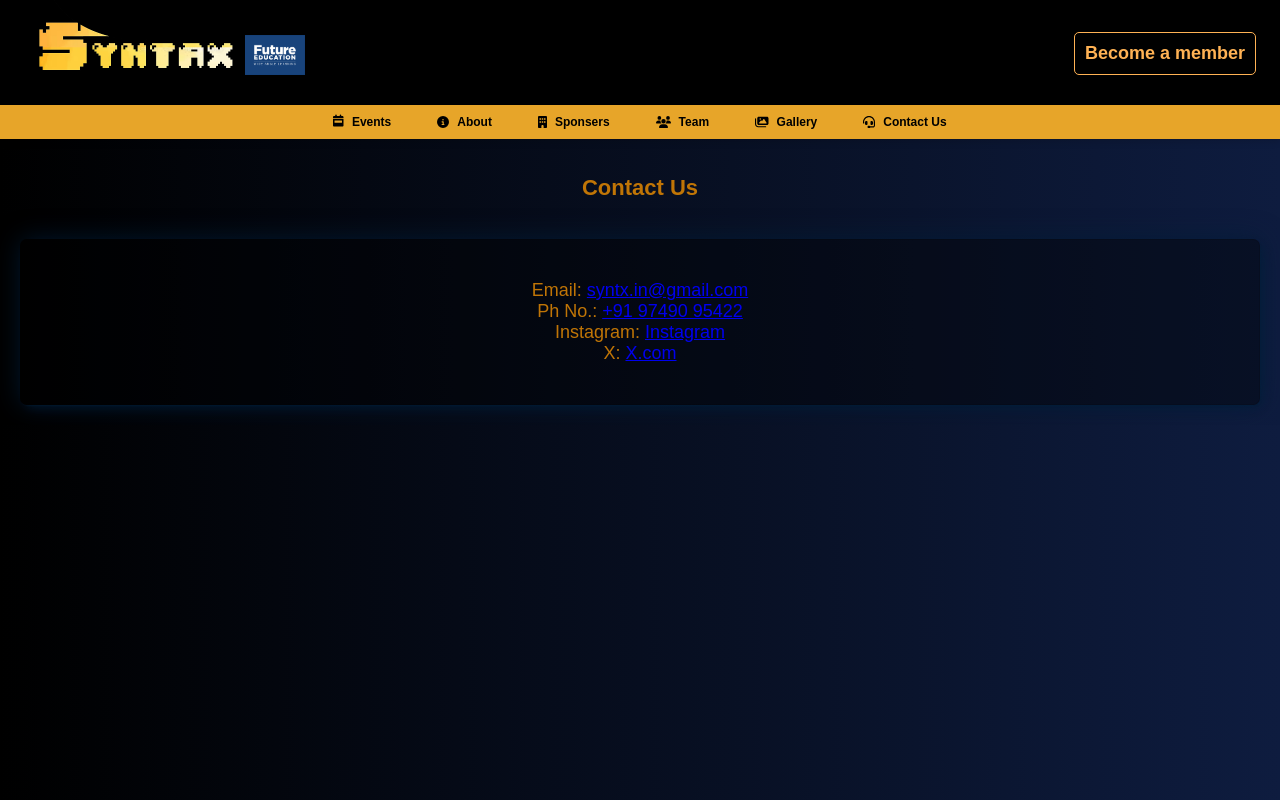
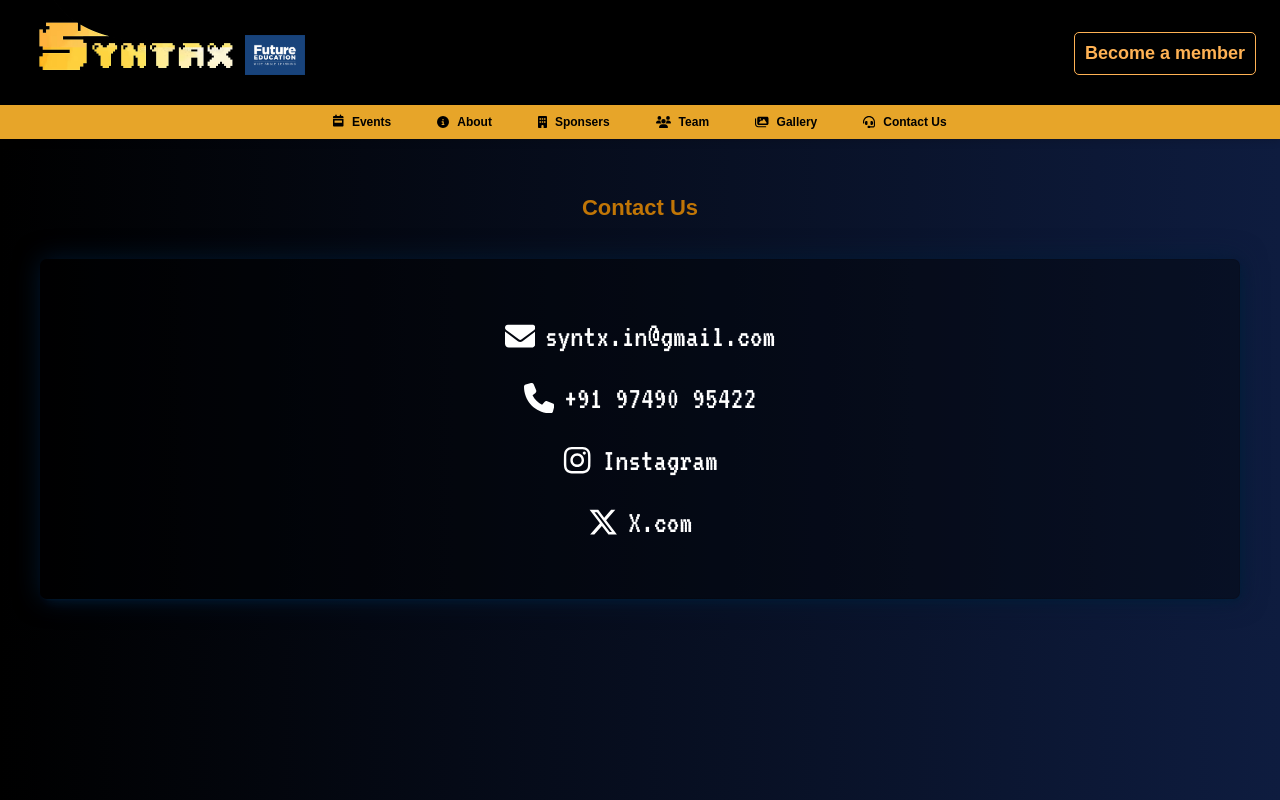
Before and after one commit to SoumyaOk4-4/Syntax-FIEM, a React (Create React App) app: page /contact in a window 1280 px wide. Built offline with nearby package versions, Linux system fonts and the light colour scheme; a web font is replaced by a local one.

Commit message:
contact us v.2

```diff
--- a/package.json
+++ b/package.json
@@ -3,6 +3,8 @@
   "version": "0.1.0",
   "private": true,
   "dependencies": {
+    "@fortawesome/fontawesome-svg-core": "^6.7.2",
+    "@fortawesome/free-brands-svg-icons": "^6.7.2",
     "@fortawesome/free-solid-svg-icons": "^6.7.2",
     "@fortawesome/react-fontawesome": "^0.2.2",
     "@testing-library/dom": "^10.4.0",
@@ -11,6 +13,7 @@
     "@testing-library/user-event": "^13.5.0",
     "react": "^19.0.0",
     "react-dom": "^19.0.0",
+    "react-icons": "^5.5.0",
     "react-router-dom": "^7.3.0",
     "react-scripts": "5.0.1",
     "web-vitals": "^2.1.4"
--- a/src/App.css
+++ b/src/App.css
@@ -5,14 +5,21 @@
 }
 
 @font-face {
-  font-family: "MyCustomFont1";
+  font-family: "Font1";
   src: url("../public/fonts/pixel1.TTF") format("truetype");
   font-weight: normal;
   font-style: normal;
 }
 
+@font-face {
+  font-family: "Font2";
+  src: url("../public/fonts/pixel2.ttf") format("truetype");
+  font-weight: normal;
+  font-style: normal;
+}
+
 body {
-  font-family: "MyCustomFont1", sans-serif;
+  font-family: "Font1", sans-serif;
 }
 
 body {
@@ -579,3 +586,46 @@ nav .menu span {
     transform: translateX(-100%);
   }
 }
+
+/* contacts */
+.contact-container {
+  text-align: center;
+  padding: 20px;
+}
+
+.contact-item {
+  display: flex;
+  align-items: center;
+  justify-content: center;
+  margin: 10px 0;
+  padding: 10px;
+  border-radius: 8px;
+  transition: transform 0.2s ease-in-out;
+  font-family: "Font2";
+}
+
+.contact-item:hover {
+  transform: scale(1.05);
+}
+
+.contact-icon {
+  font-size: 1.9rem;
+  color: #ffffff;
+  margin-right: 10px;
+}
+
+.contact-link {
+  text-decoration: none;
+  font-size: 2rem;
+  color: #ffffff;
+  font-weight: 500;
+}
+
+.contact-link:hover {
+  color: #ffd358;
+}
+
+.about-txt{
+  font-family: "Font2";
+  font-size: 1.5rem;
+}
--- a/src/components/About.jsx
+++ b/src/components/About.jsx
@@ -4,7 +4,7 @@ function About() {
       <h1>About</h1>
       <br />
       <div className="web-content-container">
-        <div className="fadein_fadeout web-content">
+        <div className="fadein_fadeout web-content about-txt">
           Welcome to SYNTAX, the vibrant tech community of Future Institute of
           Engineering and Management (FIEM), Kolkata, dedicated to nurturing
           innovation, creativity, and collaboration among students. Our goal is
--- a/src/components/Contact.jsx
+++ b/src/components/Contact.jsx
@@ -1,15 +1,47 @@
+import { FaEnvelope, FaPhone, FaInstagram, FaXTwitter } from "react-icons/fa6";
+
 function Contact() {
   return (
-    <>
+    <div className="contact-container">
       <h1>Contact Us</h1>
       <br />
       <div className="fadein_fadeout web-content">
-        Email: <a href="mailto:syntx.in@gmail.com">syntx.in@gmail.com</a> <br />
-        Ph No.: <a href="tel:+919749095422">+91 97490 95422</a><br />
-        Instagram: <a href="http://www.instagram.com/syntx.in/" target="_blank" rel="noopener noreferrer">Instagram</a> <br />
-        X: <a href="http://x.com/SyntxIn" target="_blank" rel="noopener noreferrer">X.com</a> <br />
+        <div className="contact-item">
+          <FaEnvelope className="contact-icon" />
+          <a href="mailto:syntx.in@gmail.com" className="contact-link">
+            syntx.in@gmail.com
+          </a>
+        </div>
+        <div className="contact-item">
+          <FaPhone className="contact-icon" />
+          <a href="tel:+919749095422" className="contact-link">
+            +91 97490 95422
+          </a>
+        </div>
+        <div className="contact-item">
+          <FaInstagram className="contact-icon" />
+          <a
+            href="http://www.instagram.com/syntx.in/"
+            target="_blank"
+            rel="noopener noreferrer"
+            className="contact-link"
+          >
+            Instagram
+          </a>
+        </div>
+        <div className="contact-item">
+          <FaXTwitter className="contact-icon" />
+          <a
+            href="http://x.com/SyntxIn"
+            target="_blank"
+            rel="noopener noreferrer"
+            className="contact-link"
+          >
+            X.com
+          </a>
+        </div>
       </div>
-    </>
+    </div>
   );
 }
 
--- a/src/components/Events.jsx
+++ b/src/components/Events.jsx
@@ -3,7 +3,7 @@ function Events() {
     <>
       <h1>Events</h1>
       <br /><br /><br /><br /><br /><br /><br />
-      <span style={{color:"gray"}}>Coming Soon...</span>
+      <span style={{color:"gray", fontSize:"1.5rem"}}>Coming Soon...</span>
     </>
   );
 }
--- a/src/components/Gallery.jsx
+++ b/src/components/Gallery.jsx
@@ -3,7 +3,7 @@ function Gallery() {
     <>
       <h1>Gallery</h1>
       <br /><br /><br /><br /><br /><br /><br />
-      <span style={{color:"gray"}}>Coming Soon...</span>
+      <span style={{color:"gray", fontSize:"1.5rem"}}>Coming Soon...</span>
     </>
   );
 }
--- a/src/components/Joinus.jsx
+++ b/src/components/Joinus.jsx
@@ -3,7 +3,7 @@ function Joinus() {
     <>
       <h1>Join Us</h1>
       <br /><br /><br /><br /><br /><br /><br />
-      <span style={{color:"gray"}}>Coming Soon...</span>
+      <span style={{color:"gray", fontSize:"1.5rem"}}>Coming Soon...</span>
     </>
   );
 }
--- a/src/components/Sponsers.jsx
+++ b/src/components/Sponsers.jsx
@@ -3,7 +3,7 @@ function Sponsers() {
     <>
       <h1>Sponsers</h1>
       <br /><br /><br /><br /><br /><br /><br />
-      <span style={{color:"gray"}}>Coming Soon...</span>
+      <span style={{color:"gray", fontSize:"1.5rem"}}>Coming Soon...</span>
     </>
   );
 }
```
Also changed, not shown: public/fonts/pixel2.ttf (added), 1 other file (tests, documents, lock files or other folders).
